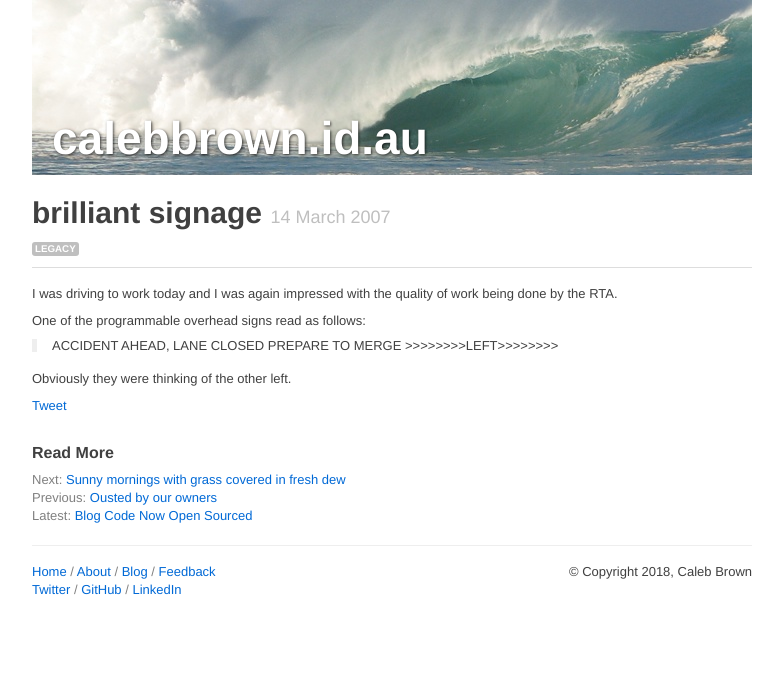
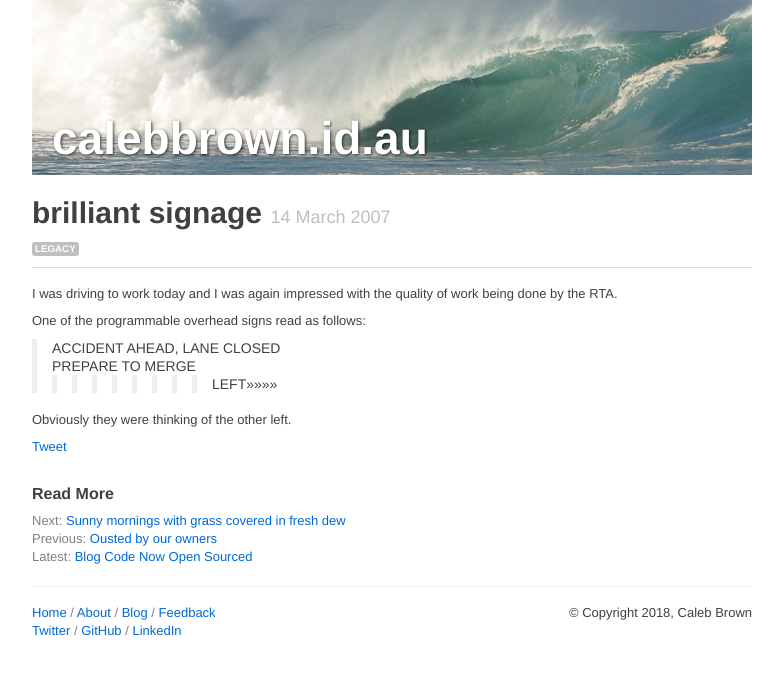
Before and after one commit to calebbrown/calebbrown.github.io, a Jekyll site: the page built from _posts/2007-03-15-brilliant-signage.md, in a window 1280 px wide. Shown: the top 675 px of the page, without its empty margins (248-1031 px from the left). Built offline with Jekyll 4.4.1, drawn with Linux system fonts in a browser that asks for light colours; our own code applies the rules of GitHub Pages for plain Markdown files; comment, search, counter and statistics services are not loaded.

Commit message:
More file changes to fix formatting

```diff
--- a/_posts/2007-03-15-brilliant-signage.md
+++ b/_posts/2007-03-15-brilliant-signage.md
@@ -11,10 +11,8 @@ I was driving to work today and I was again impressed with the quality of work b
 
 One of the programmable overhead signs read as follows:
 
-<blockquote>
-ACCIDENT AHEAD, LANE CLOSED
-PREPARE TO MERGE
->>>>>>>>LEFT>>>>>>>>
-</blockquote>
+> ACCIDENT AHEAD, LANE CLOSED
+> PREPARE TO MERGE
+> >>>>>>>>LEFT>>>>>>>>
 
 Obviously they were thinking of the other left.
```
Also changed, not shown: _posts/2006-06-27-insectocutor.md (+1 -1 lines), _posts/2007-04-01-tcb.md (+1 -1 lines).
